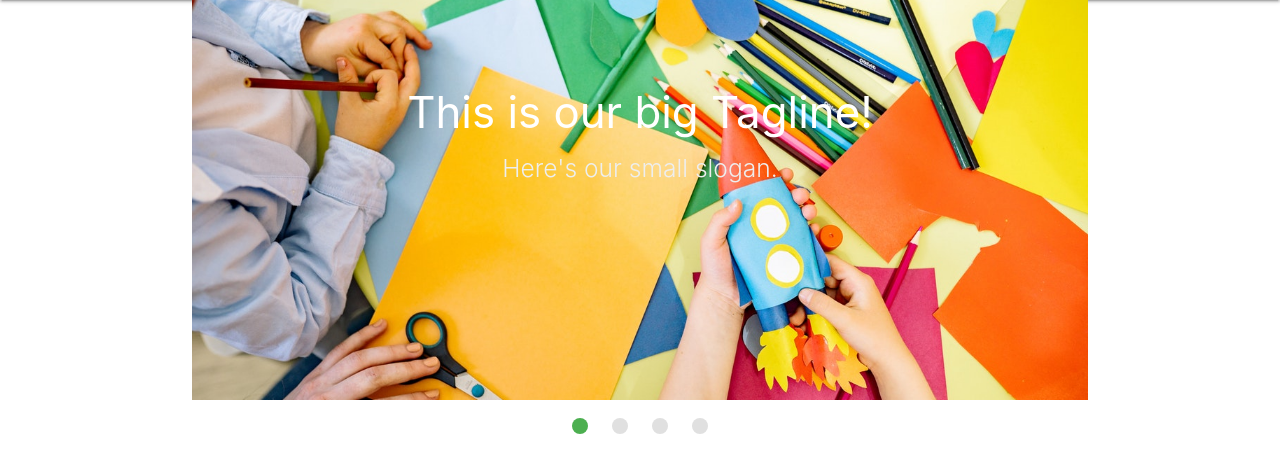
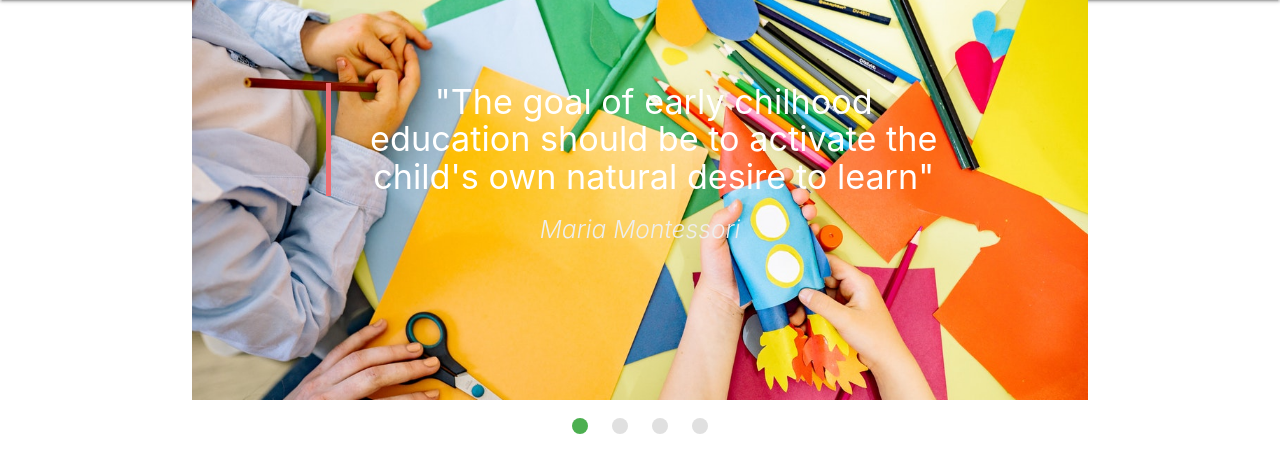
Before and after one commit to kuzGo/MS3-Project-CI, a Flask app: page /home in a window 1280 px wide. Shown: the part 64-537 px from the top of the page. Run offline with Flask 2, Linux system fonts and the light colour scheme; some libraries are stand-ins or nearby versions.

Commit message:
Add text content to home page

```diff
--- a/templates/activities.html
+++ b/templates/activities.html
@@ -4,7 +4,7 @@
 
         <div class="row">
             <div class="col s12 m4">
-              <div class="card">
+              <div class="card hoverable">
                 <div class="card-image">
                   <img src="{{ url_for('static',filename='images/hero1.jpg') }}">
                   <span class="card-title">{{ activity.activity_name }}</span>
--- a/templates/index.html
+++ b/templates/index.html
@@ -6,32 +6,41 @@
         <img src="{{ url_for('static',filename='images/hero1.jpg') }}">
          <!-- https://www.pexels.com/photo/children-doing-arts-and-crafts-at-school-8612992/ image -->
         <div class="caption center-align">
-          <h3>This is our big Tagline!</h3>
-          <h5 class="light grey-text text-lighten-3">Here's our small slogan.</h5>
+          <h4><blockquote>"The goal of early chilhood education
+          should be to activate the child's own natural desire to learn"</blockquote></h4>
+          <h5 class="light grey-text text-lighten-3"><em>Maria Montessori</em></h5>
         </div>
       </li>
       <li>
         <img src="{{ url_for('static',filename='images/hero2.jpg') }}">
          <!-- https://www.pexels.com/photo/boy-in-blue-long-sleeve-shirt-and-denim-shorts-playing-with-wooden-toy-cars-8612955/ image -->
         <div class="caption left-align">
-          <h3>Left Aligned Caption</h3>
-          <h5 class="light grey-text text-lighten-3">Here's our small slogan.</h5>
+          <h3>Importance of play in early chilhood</h3>
+          <h5 class="light grey-text text-lighten-3">
+            Benefits of play at an early age and appropriate activities.
+          </h5>
         </div>
       </li>
       <li>
         <img src="{{ url_for('static',filename='images/hero3.jpg') }}">
          <!-- https://www.pexels.com/photo/sea-sunny-beach-vacation-7862529/ image -->
         <div class="caption right-align">
-          <h3>Right Aligned Caption</h3>
-          <h5 class="light grey-text text-lighten-3">Here's our small slogan.</h5>
+          <h3>Pre-school at Home</h3>
+          <h5 class="light grey-text text-lighten-3">
+            Pre-school at Home Hub provides a range of activities to support
+            and encourag children's interests.
+          </h5>
+          <a href="https://first5.gov.ie/parents/pre-school-at-home" target="_blank">See link here</a>
         </div>
       </li>
       <li>
         <img src="{{ url_for('static',filename='images/hero4.jpg') }}">
          <!-- https://www.pexels.com/photo/little-kid-playing-with-plastic-shovel-and-car-in-yard-5623742/ -->
         <div class="caption center-align">
-          <h3>This is our big Tagline!</h3>
-          <h5 class="light grey-text text-lighten-3">Here's our small slogan.</h5>
+          <h3>Natural enviroment as a source of learning</h3>
+          <h5 class="light grey-text text-lighten-3">
+            Benefits of natural enviroment and outdoor experiences for holistic child's developement.
+          </h5>
         </div>
       </li>
     </ul>
```
